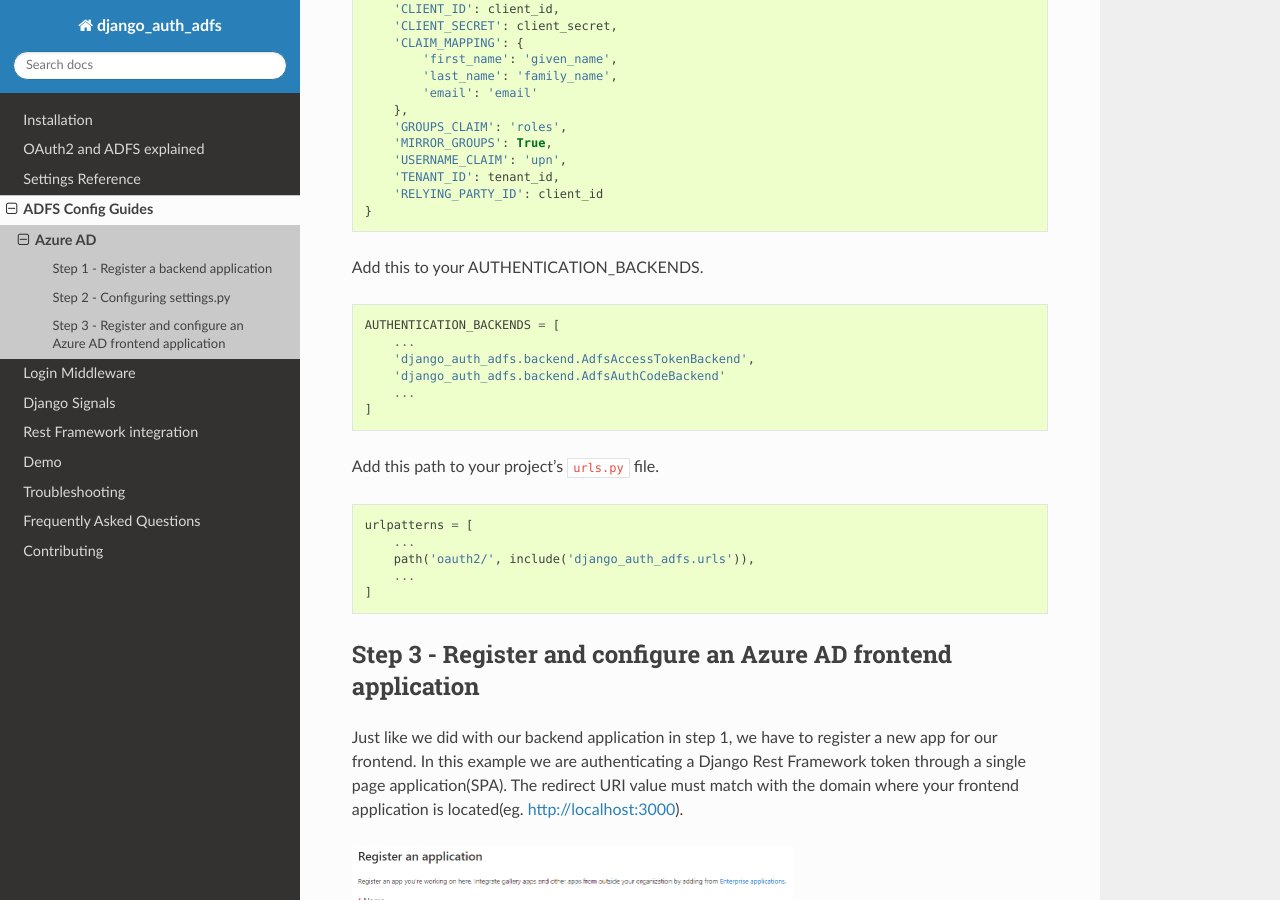
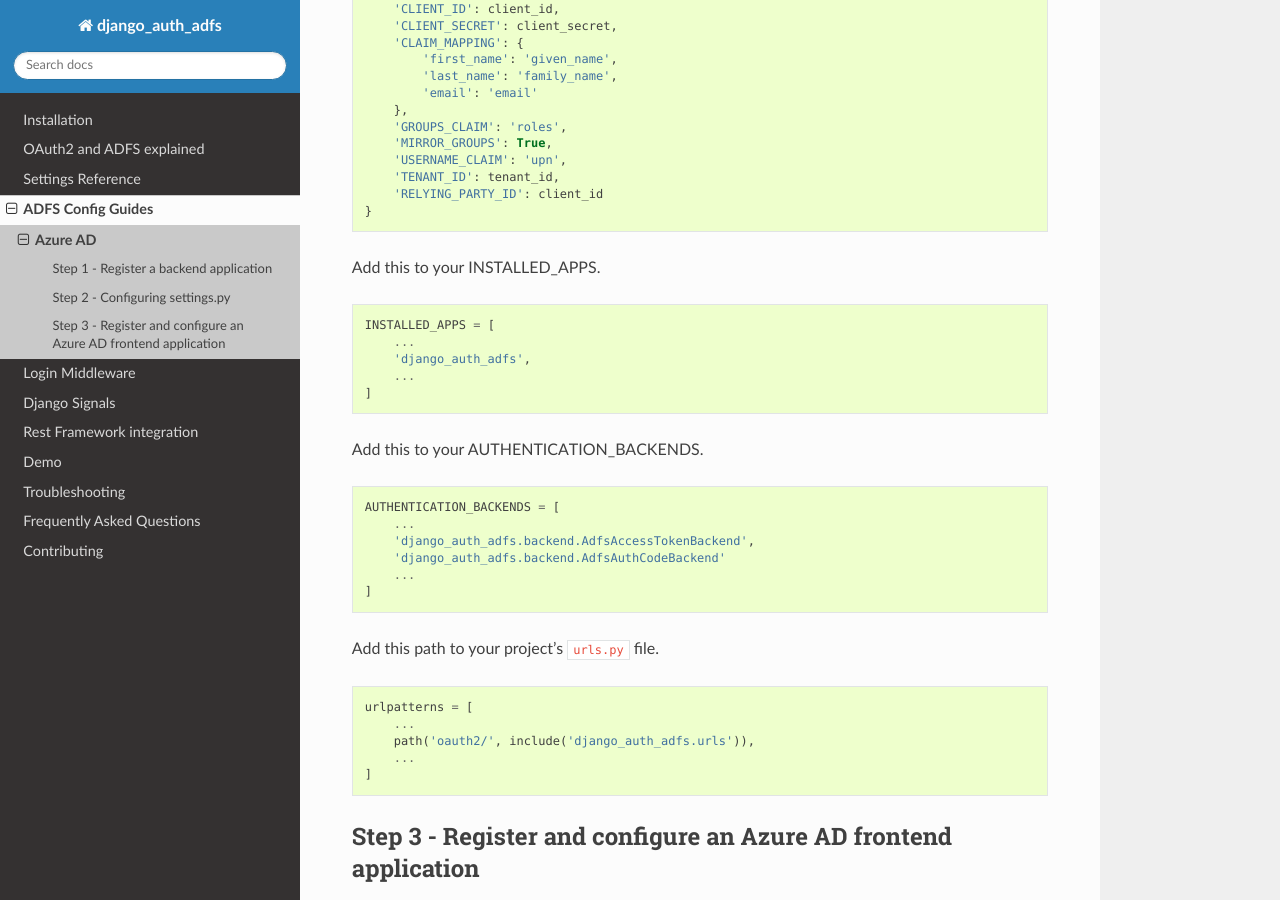
Before and after one commit to snok/django-auth-adfs, a Sphinx documentation site: the page built from docs/azure_ad_config_guide.rst, in a window 1280 px wide and 900 px high, scrolled down 4933 px. Built offline with Sphinx 7.4.7 and the Read the Docs theme 3.1.0, drawn with Linux system fonts in a browser that asks for light colours; pages that are not in the unit, such as notebooks, are missing from menus.

Commit message:
Update azure_ad_config_guide.rst

```diff
--- a/docs/azure_ad_config_guide.rst
+++ b/docs/azure_ad_config_guide.rst
@@ -120,6 +120,18 @@
 
 
 
+Add this to your INSTALLED_APPS.
+
+.. code-block:: python
+
+    INSTALLED_APPS = [
+        ...
+        'django_auth_adfs',
+        ...
+    ]
+
+
+
 Add this to your AUTHENTICATION_BACKENDS.
 
 .. code-block:: python
```
